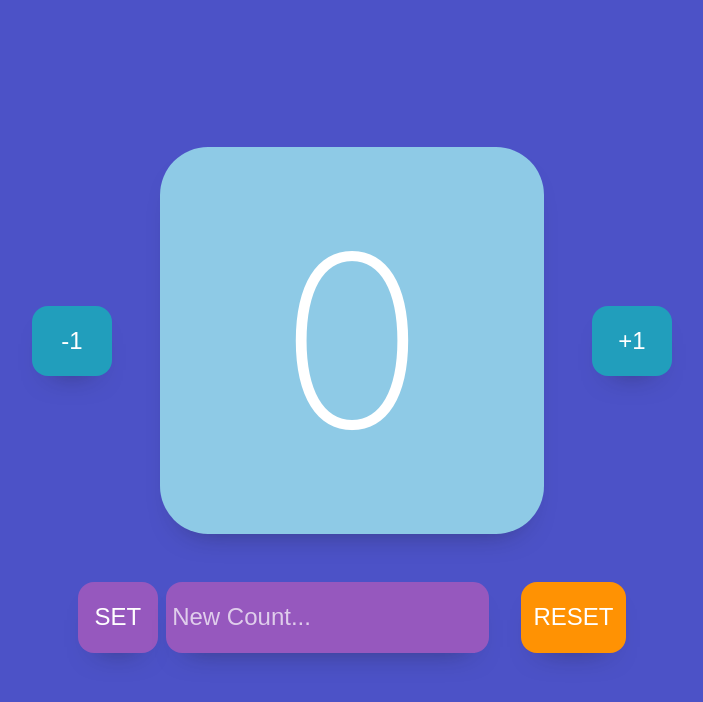
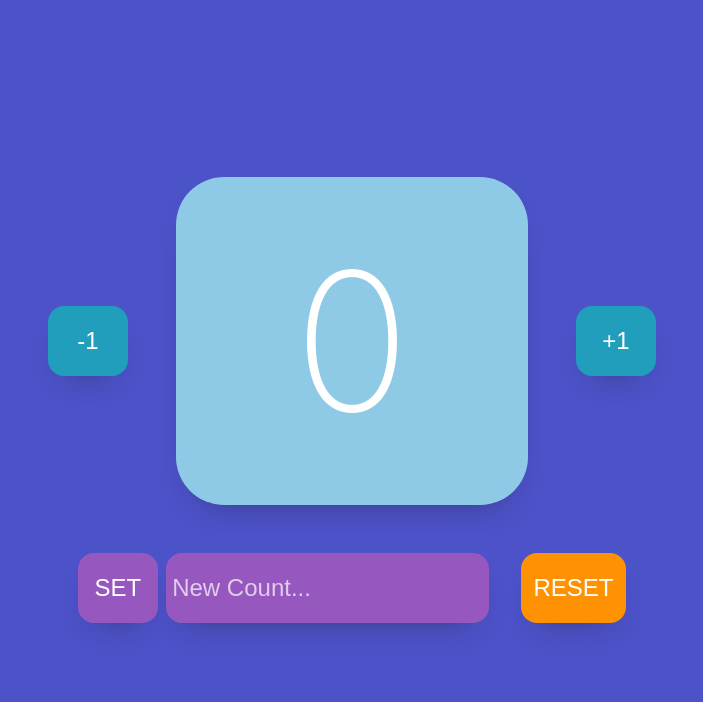
Before and after one commit to Waseem-Alkasbutrus/flask-react-counter, a React (Create React App) app in the folder react-client/: page / in a window 1280 px wide. Shown: the top 702 px of the page, without its empty margins (288-991 px from the left). Built offline with nearby package versions, Linux system fonts and the light colour scheme; no server answers; the HTML template or start-up script is replaced by a standard one.

Commit message:
client input error checking

```diff
--- a/react-client/src/App.css
+++ b/react-client/src/App.css
@@ -3,6 +3,9 @@
   flex-direction: column;
 
   height: 100vh;
+
+  overflow: hidden;
+
 
   align-items: center;
   justify-content: center;
@@ -20,16 +23,19 @@
 .counter {
   display: inline-block;
   margin: 0;
-  padding: 3rem 3rem;
+  padding: 3rem 2rem;
 
   min-width: 18rem;
+  max-width: 93rem;
+  overflow: hidden;
 
   background-color: #8ecae6;
   border-width: 0;
   border-radius: 3rem;
 
-  font-size: 15rem;
+  font-size: 12rem;
   font-weight: 200;
+  text-overflow: ellipsis;
 
   box-shadow: 0 1rem 1.8rem -1.3rem rgba(26, 26, 26, 0.5);
 
--- a/react-client/src/App.js
+++ b/react-client/src/App.js
@@ -19,7 +19,7 @@ function App() {
 
   return (
     <div className="App">
-      <div className='counter-incrementor-container'>
+      <div className="counter-incrementor-container">
         <button
           onClick={() => {
             requestNewCount(setCount, 'dec')
@@ -40,21 +40,31 @@ function App() {
       </div>
 
       <section className="bottom-container">
-        <div className='form-container'>
+        <div className="form-container">
           <button
             className="submit"
             onClick={() => {
-              if (input != "") {
-                requestNewCount(setCount, 'set', "newValue=" + input)
+              console.log(input)
+              if (!isNaN(parseFloat(input))) {
+                requestNewCount(setCount, 'set', 'newValue=' + input)
               }
             }}
           >
             SET
           </button>
 
-          <input type="number" placeholder='New Count...' onChange={(evt) => setInput(evt.target.value)}></input>
+          <input
+            type="number"
+            placeholder="New Count..."
+            onChange={(evt) => {
+              if (isNaN(parseFloat(evt.target.value))) {
+                setInput('Empty')
+              } else {
+                setInput(evt.target.value)
+              }
+            }}
+          ></input>
         </div>
-
 
         <button
           className="danger"
@@ -69,8 +79,8 @@ function App() {
   )
 }
 
-async function requestNewCount(setState, path, query="") {
-  fetch('/count/' + path + "?" + query, {
+async function requestNewCount(setState, path, query = '') {
+  fetch('/count/' + path + '?' + query, {
     method: 'POST',
   })
     .then((res) => res.json())
```
